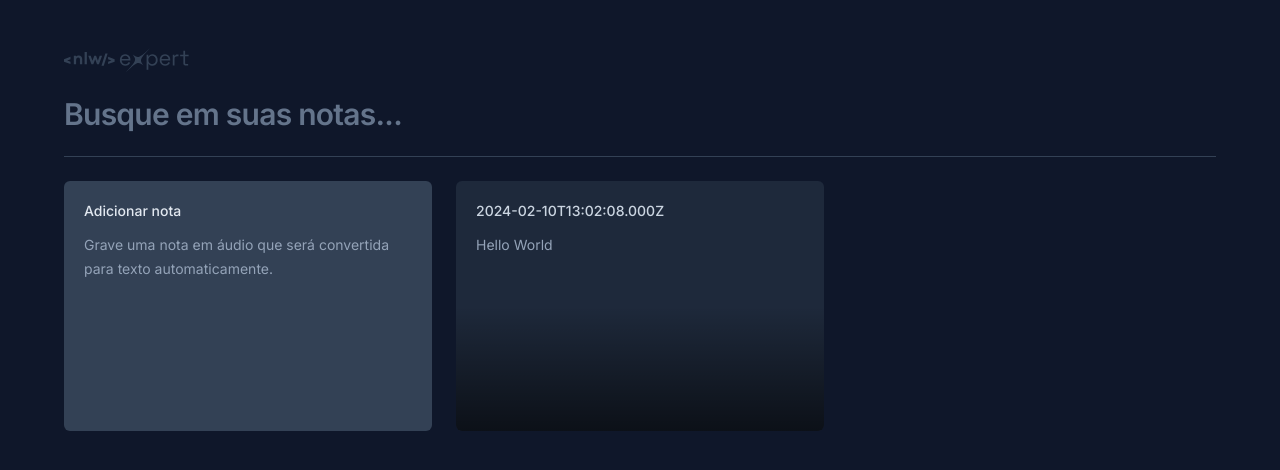
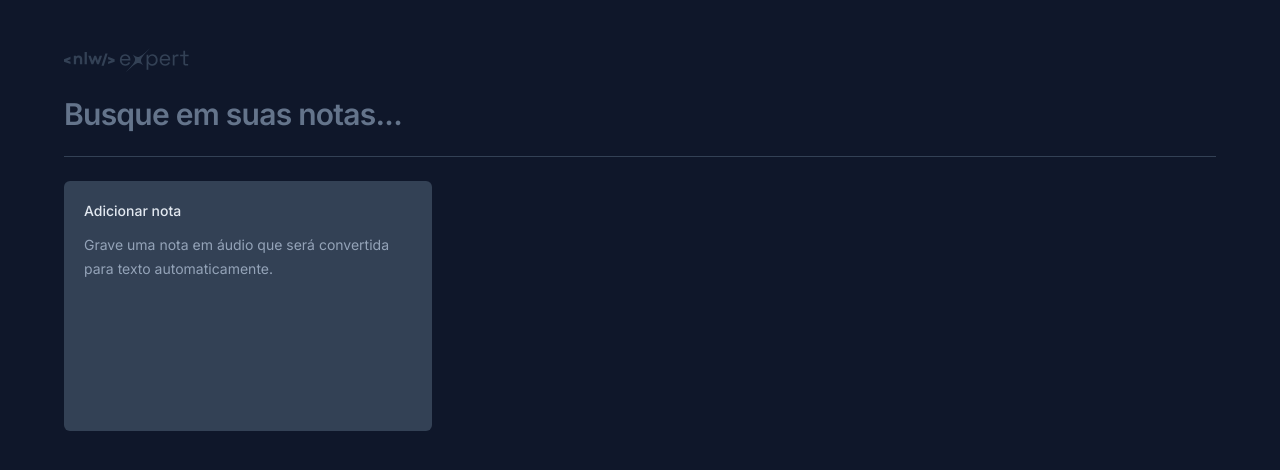
Before and after one commit to augustopolonio/nlw-expert-notes, a React (Vite) app: page / in a window 1280 px wide. Shown: the top 470 px of the page. Built offline with nearby package versions, Linux system fonts and the light colour scheme.

Commit message:
Add new note behaviour (in memory), using useState

```diff
--- a/src/App.tsx
+++ b/src/App.tsx
@@ -1,8 +1,27 @@
+import { useState } from 'react'
 import logo from './assets/logo-nlw-expert.svg'
 import { NewNodeCard } from './components/new-node-card'
 import { NoteCard } from './components/node-card'
 
+interface Note {
+  id: string
+  date: Date
+  content: string
+}
+
 export function App() {
+  const [notes, setNotes] = useState<Note[]>([])
+
+  function onNoteCreated(content: string) {
+    const newNote = {
+      id: crypto.randomUUID(),
+      date: new Date(),
+      content,
+    }
+
+    setNotes([newNote, ...notes])
+  }
+
   return (
     <div className="mx-auto my-12 max-w-6xl space-y-6">
       <img src={logo} alt="" />
@@ -18,13 +37,11 @@
       <div className="h-px bg-slate-700" />
 
       <div className="grid auto-rows-[250px] grid-cols-3 gap-6">
-        <NewNodeCard />
-        <NoteCard
-          note={{
-            date: new Date(),
-            content: 'Hello World',
-          }}
-        />
+        <NewNodeCard onNoteCreated={onNoteCreated} />
+
+        {notes.map((note) => {
+          return <NoteCard note={note} key={note.id} />
+        })}
       </div>
     </div>
   )
--- a/src/components/new-node-card.tsx
+++ b/src/components/new-node-card.tsx
@@ -3,7 +3,11 @@
 import { ChangeEvent, FormEvent, useState } from 'react'
 import { toast } from 'sonner'
 
-export function NewNodeCard() {
+interface NewNodeCardProps {
+  onNoteCreated: (content: string) => void
+}
+
+export function NewNodeCard({ onNoteCreated }: NewNodeCardProps) {
   const [shouldShowOnboarding, setShouldShowOnboarding] = useState(true)
   const [content, setContent] = useState('')
 
@@ -18,7 +22,9 @@
 
   function handleSaveNote(event: FormEvent<HTMLFormElement>) {
     event.preventDefault()
-    console.log(content)
+    onNoteCreated(content)
+    setContent('')
+    setShouldShowOnboarding(true)
     toast.success('Nota criada com sucesso!')
   }
 
@@ -65,6 +71,7 @@
                     autoFocus
                     className="flex-1 resize-none bg-transparent text-sm leading-6 text-slate-400 outline-none"
                     onChange={handleContentChanged}
+                    value={content}
                   />
                 )}
               </div>
--- a/src/components/node-card.tsx
+++ b/src/components/node-card.tsx
@@ -15,7 +15,10 @@
     <Dialog.Root>
       <Dialog.Trigger className="relative flex flex-col space-y-3 overflow-hidden rounded-md bg-slate-800 p-5 text-left outline-none hover:ring-2 hover:ring-slate-600 focus-visible:ring-2 focus-visible:ring-lime-400">
         <span className="text-sm font-medium text-slate-300">
-          {note.date.toISOString()}
+          {formatDistanceToNow(note.date, {
+            locale: ptBR,
+            addSuffix: true,
+          })}
         </span>
         <p className="text-sm leading-6 text-slate-400">{note.content}</p>
 
```
